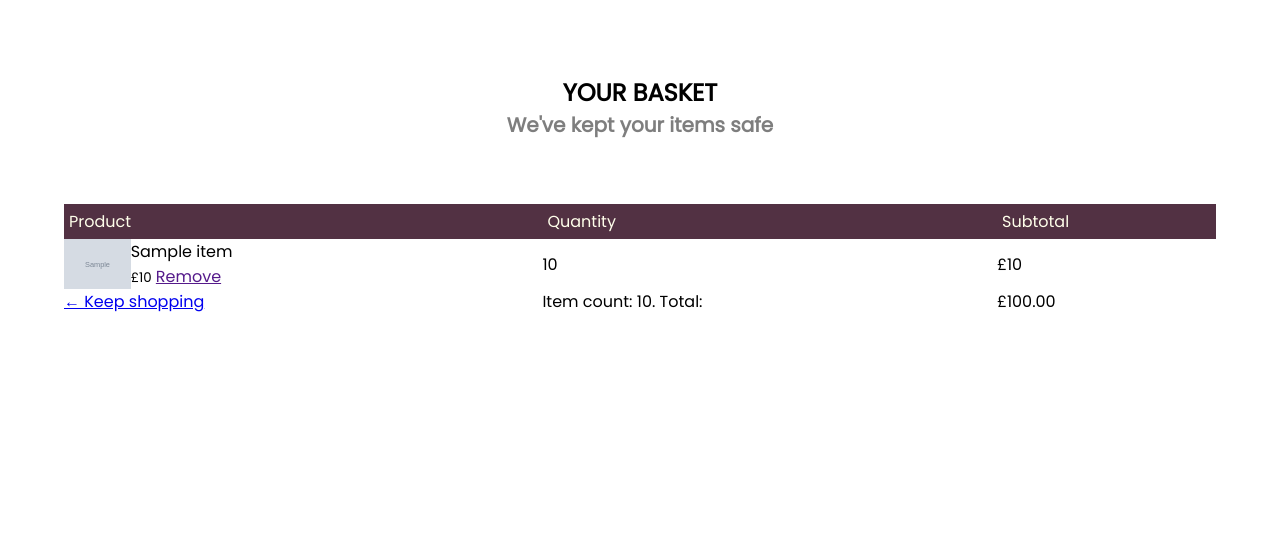
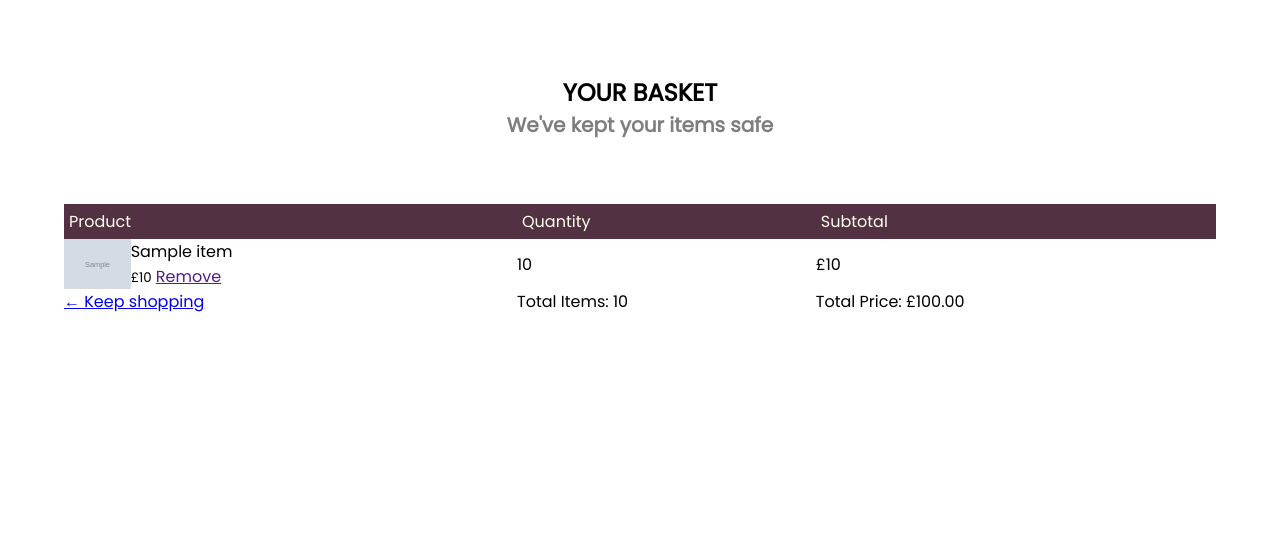
Before and after one commit to Luka-Abey/bella-brett-prototype, a Django app: template src/eCommerce/templates/basket.html in a window 1280 px wide. Shown: the part 64-618 px from the top of the page. Run offline with Django 3.2, Linux system fonts and the light colour scheme; tables that the repository leaves empty hold one stand-in row (values such as "Sample post"); the template is opened without the code that fills it: values that come from a table or form of the project are taken from there, most other values are stand-ins (such as "Sample title", 1, 10 or a date in 2020); grey boxes marked "Sample" are stand-in pictures.

Commit message:
basket sorted

```diff
--- a/src/eCommerce/templates/basket.html
+++ b/src/eCommerce/templates/basket.html
@@ -70,6 +70,7 @@
 
                         </div>
                     </td>
+
                     <td>
                        {{product.quantity}}
                     </td>
@@ -81,10 +82,10 @@
                         <a class="button" href="/#nav-products">&#x2190; Keep shopping</a>
                     </td>
                     <td>
-                        Item count: {{order.get_cart_item_quantity}}. Total:
+                        Total Items: {{order.get_cart_item_quantity}}
                     </td>
                     <td>
-                        <a>£{{order.get_cart_total}}</a>
+                        <a>Total Price: £{{order.get_cart_total}}</a>
                     </td>
                 </tr>
             </table>
```
